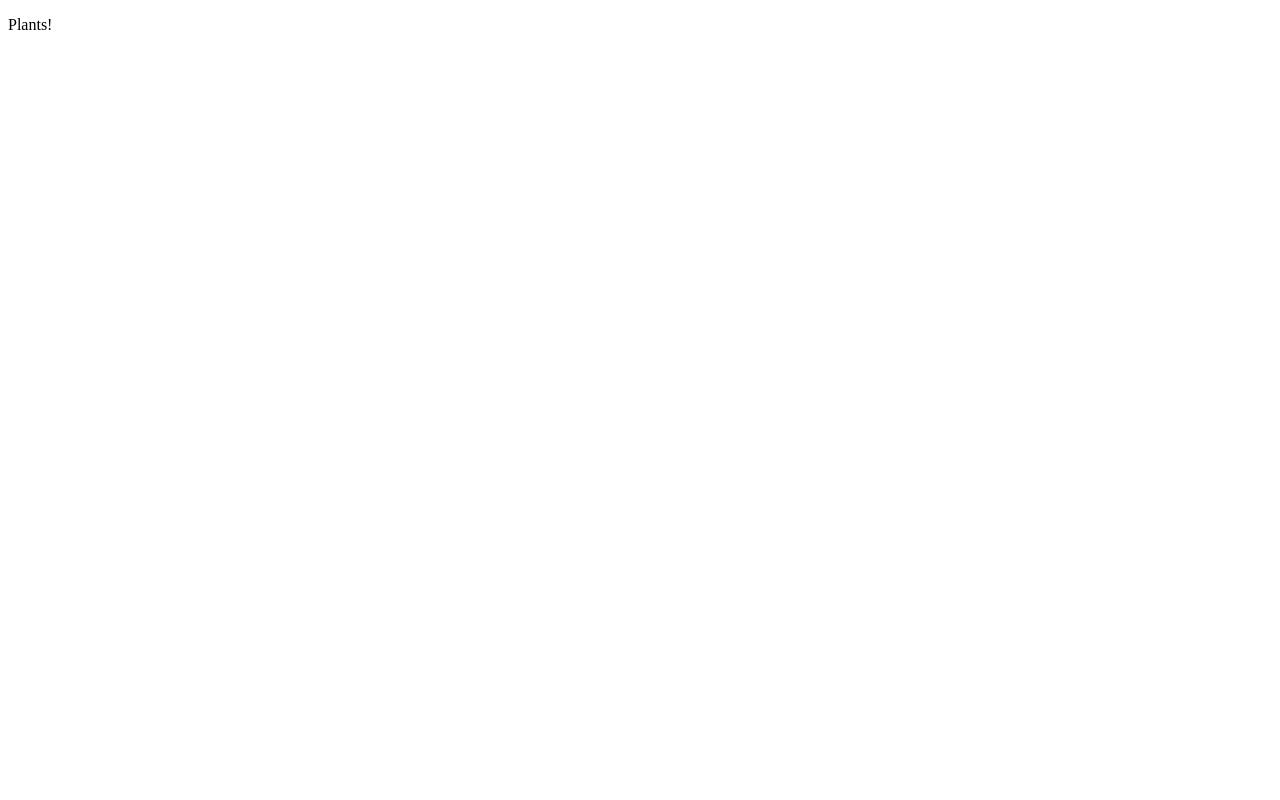
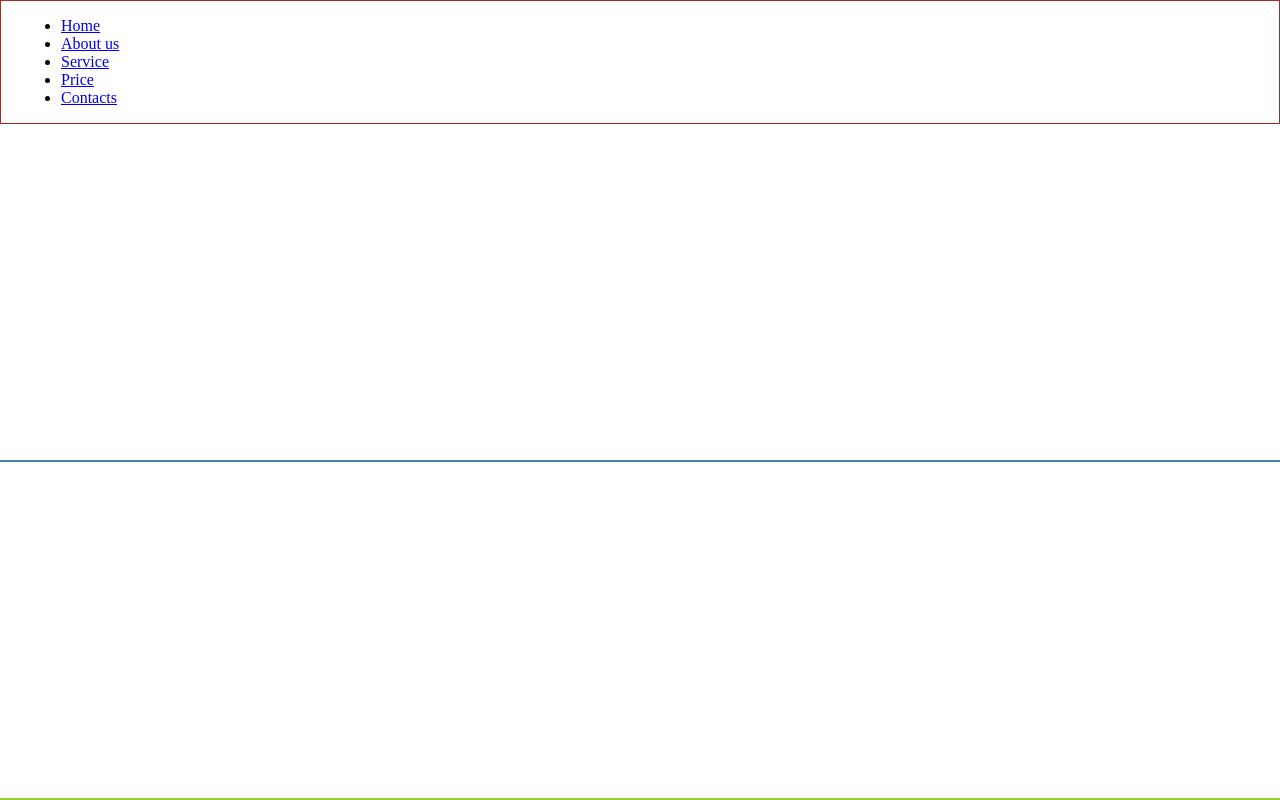
Before and after one commit to a-reznikov/stage-0, a plain HTML site: page plants/index.html in a window 1280 px wide. Drawn offline with Linux system fonts and the light colour scheme.

Commit message:
feat: add file style.css and header main and footer

```diff
--- a/plants/index.html
+++ b/plants/index.html
@@ -2,11 +2,31 @@
 <html lang="en">
   <head>
     <meta charset="UTF-8">
-  <meta http-equiv="X-UA-Compatible" content="IE=edge">
+    <title>Plants</title>
+    <link rel="stylesheet" href="style.css">
     <meta name="viewport" content="width=device-width, initial-scale=1.0">
-  <title>Plants</title>
   </head>
   <body>
-  <p>Plants!</p>
+    <header class="header">
+      <div class="container header-container">
+        <nav class="nav">
+          <ul class="nav-list">
+            <li class="nav-item"><a href="#home" class="nav-link">Home</a></li>
+            <li class="nav-item"><a href="#about-us" class="nav-link">About us</a></li>
+            <li class="nav-item"><a href="#service" class="nav-link">Service</a></li>
+            <li class="nav-item"><a href="#price" class="nav-link">Price</a></li>
+            <li class="nav-item"><a href="#contacts" class="nav-link">Contacts</a></li>
+          </ul>
+        </nav>
+      </div>
+    </header>
+    <main class="main">
+      <div class="container main-container">
+      </div>
+    </main>
+    <footer class="footer">
+      <div class="container footer-container">
+      </div>
+    </footer>
   </body>
 </html>
--- /dev/null
+++ b/plants/style.css
@@ -0,0 +1,34 @@
+html {
+    scroll-behavior: smooth;
+  }
+
+  * {
+    box-sizing: border-box;
+  }
+
+  body {
+    display: flex;
+    flex-direction: column;
+    justify-content: space-between;
+    min-height: 100vh;
+    margin: 0;
+    padding: 0;
+  }
+
+  .container {
+    max-width: 1440px;
+    margin: 0 auto;
+    padding: 0 20px;
+  }
+
+  .header-container {
+    border: 1px solid brown;
+  }
+
+  .main-container {
+    border: 1px solid steelblue;
+  }
+
+  .footer-container {
+    border: 1px solid yellowgreen;
+  }
```
Lines whose indentation alone changed are shown as unchanged.
